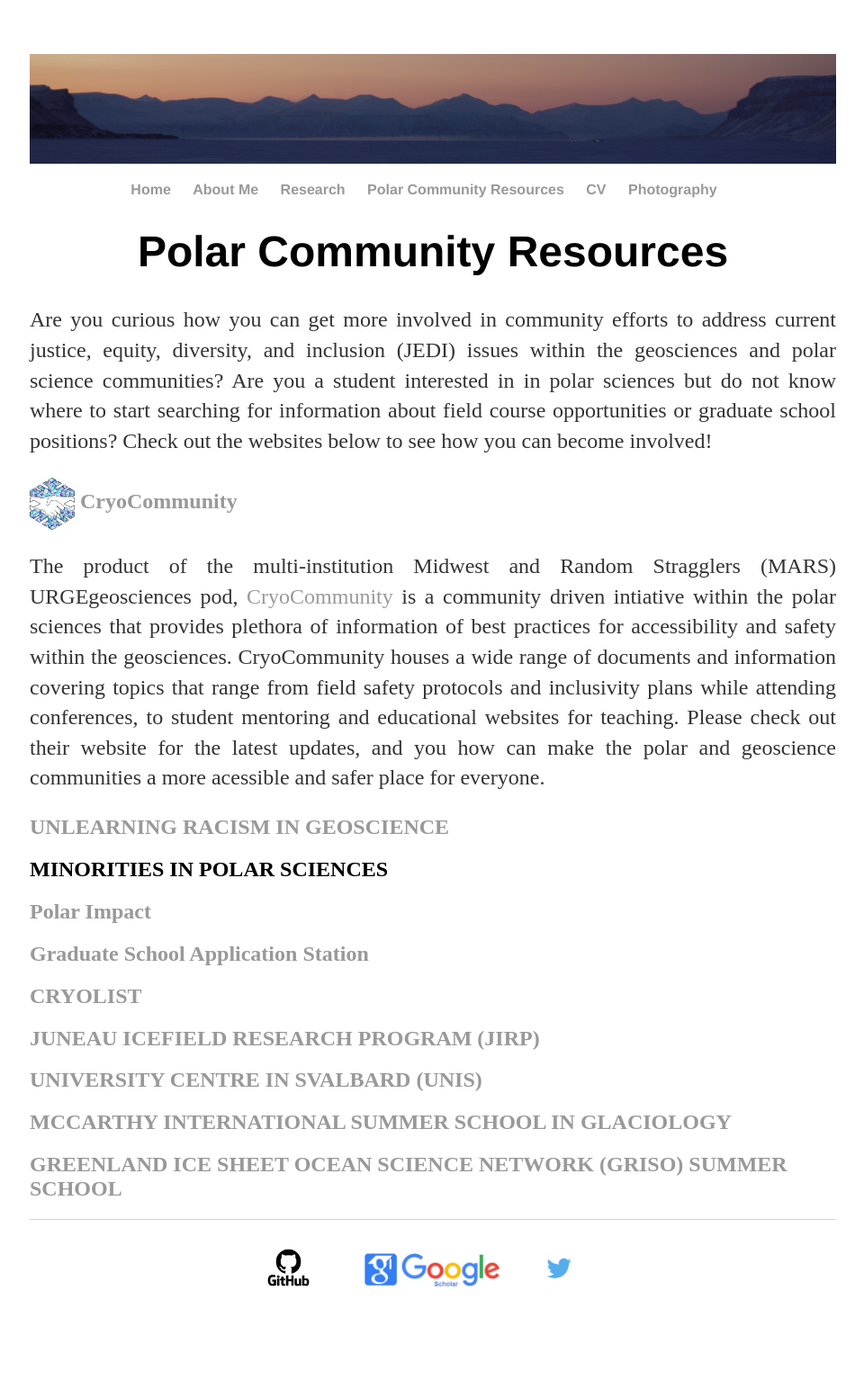
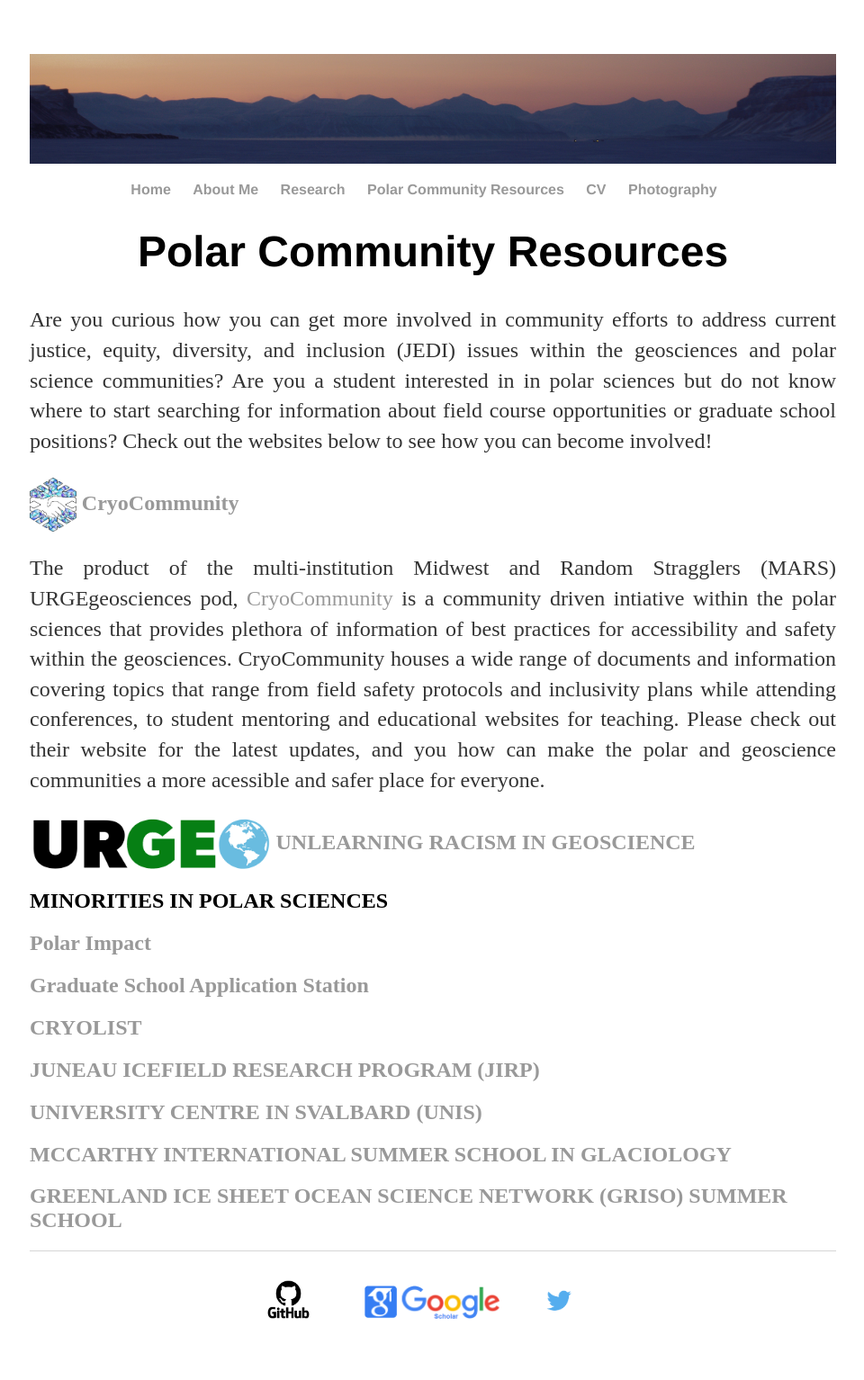
Before and after one commit to Cbarnett207/CBarnett207.github.io, a Jekyll site: the page built from community/index.html, in a window 1280 px wide. Shown: the whole page at 90% size, without its empty margins (159-1119 px from the left). Built offline with Jekyll 4.4.1, drawn with Linux system fonts in a browser that asks for light colours; before the commit the page ends 1498 px from its top, so only the background shows below that.

Commit message:
add URGE Logo and change scaling
change scaling of URGE logo to use height

```diff
--- a/community/index.html
+++ b/community/index.html
@@ -10,7 +10,7 @@
     opportunities or graduate school positions? Check out the websites below to see how you can become involved!</p></div>
     <div>
 	 <h2>
-		<img style="vertical-align:middle" src="/images/Cryo_Community_Logo.png" width="50pt" alt="CryoCommunity Logo"/>
+		<img style="vertical-align:middle" src="/images/Cryo_Community_Logo.png" height="60pt" alt="CryoCommunity Logo"/>
     	 	<span style=""><a href="https://cryocommunity.org/" style="text-decoration:none">CryoCommunity</a></span>
 	 </h2>
 	 <p align="justify">The product of the multi-institution Midwest and Random Stragglers (MARS) URGEgeosciences pod,
@@ -22,6 +22,7 @@
 	      </p>
 	</div>
     	<h2>
+		<img style="vertical-align:middle" src="/images/URGE_logo.png" height="60pt" alt="URGE Logo"/>
 		<span style=""><a href="https://urgeoscience.medium.com/unlearning-racism-in-geoscience-1f40aa32216e" style="text-decoration:none">UNLEARNING RACISM IN GEOSCIENCE</a></span>
 	</h2>
     	<h2>MINORITIES IN POLAR SCIENCES</h2>
```
